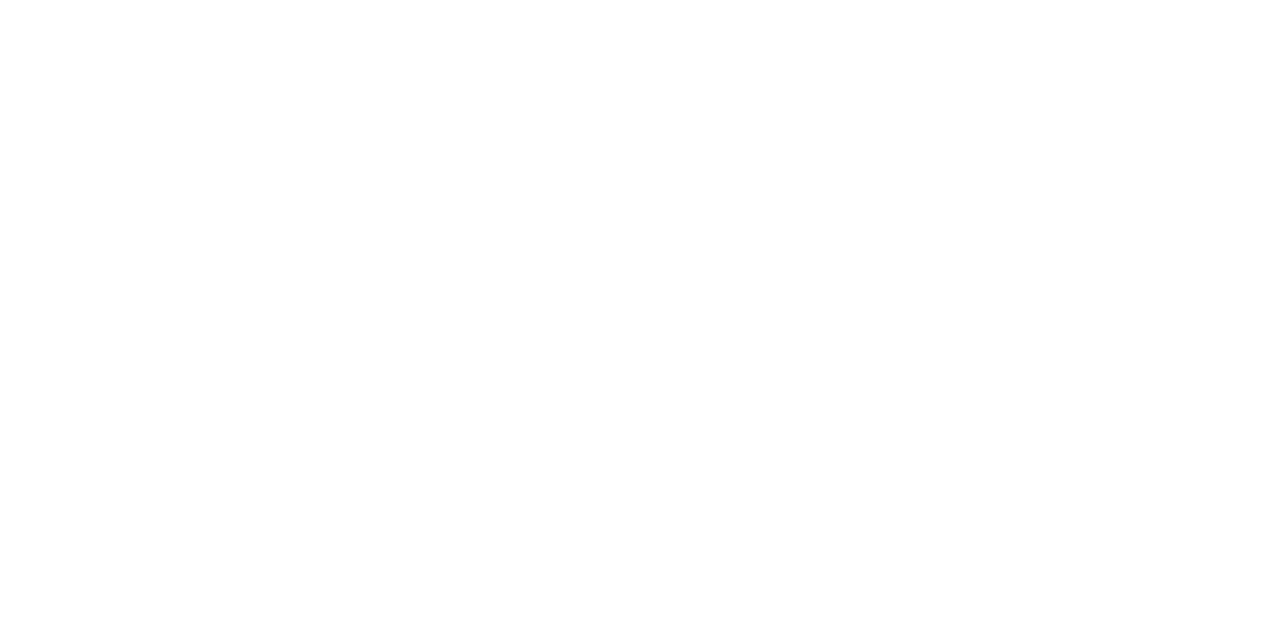
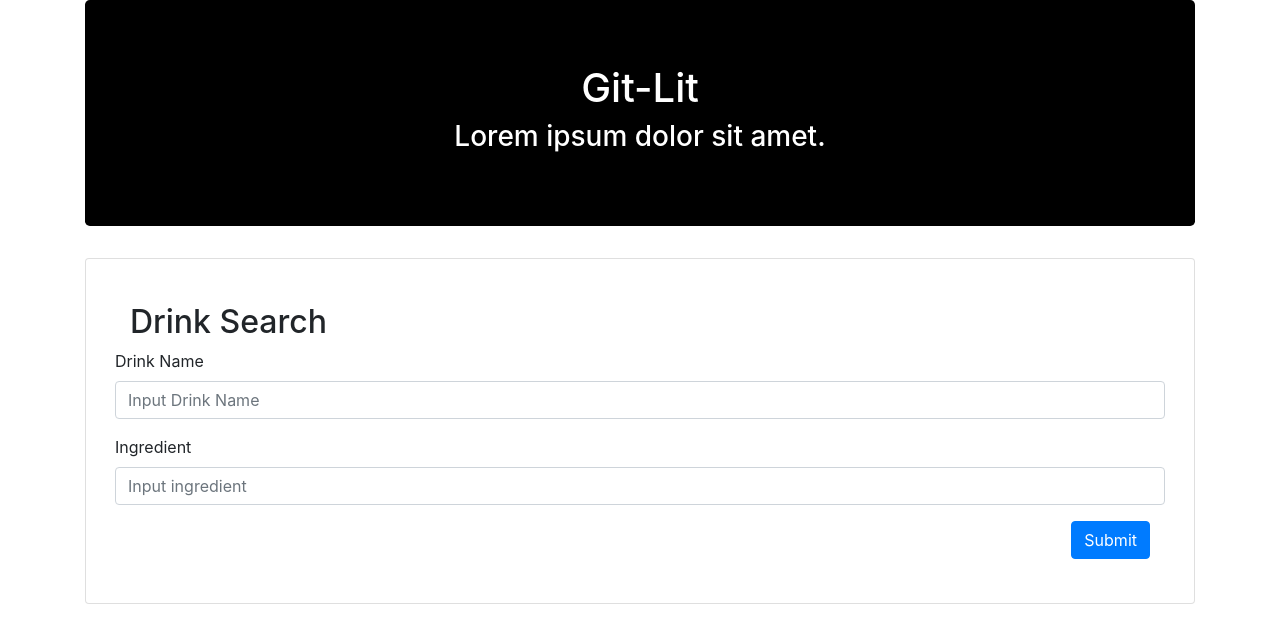
Before and after one commit to torre-matthew/Git-Lit, a plain HTML site: page index.html in a window 1280 px wide. Drawn offline with nearby package versions, Linux system fonts and the light colour scheme.

Commit message:
added jumbotron and form group for drink name & ingredient

```diff
--- a/index.html
+++ b/index.html
@@ -13,6 +13,39 @@
 </head>
 <body>
 
+    <div class="container">
+        <!-- Jumbotron -->
+        <div class="jumbotron" style="background-color: black; color: white">
+                <h1 class="text-center">Git-Lit</h1>
+                <h3 class="text-center">Lorem ipsum dolor sit amet.</h3>
+        </div>
+
+        <div class="row">
+                <div class="col-md-12">
+                    <!-- Add Drink Name/ ingredient  -->
+                    <div class="card mb-4 p-4">
+                        <div class="card-body">
+                            <h2>Drink Search</h2>
+                            <!-- Entry Form -->
+                            <form>
+                                <div class="form-group row">
+                                    <label for="drink-name-input">Drink Name</label>
+                                    <input class="form-control" id="drink-name-input" placeholder="Input Drink Name" type="text">
+                                </div>
+                                <div class="form-group row">
+                                    <label for="ingredient-input">Ingredient</label>
+                                    <input class="form-control" id="ingredient-input" placeholder="Input ingredient" type="text">
+                                </div>
+                                <button class="btn btn-primary float-right" id="add-drink-choices-btn">Submit</button>
+                            </form>
+                        </div>
+                    </div>
+                </div>
+        </div>
+
+
+    </div>
+
 <script src="https://code.jquery.com/jquery-3.3.1.js" integrity="sha256-2Kok7MbOyxpgUVvAk/HJ2jigOSYS2auK4Pfzbm7uH60=" crossorigin="anonymous"></script>
 <script src="https://cdnjs.cloudflare.com/ajax/libs/popper.js/1.14.3/umd/popper.min.js" integrity="sha384-ZMP7rVo3mIykV+2+9J3UJ46jBk0WLaUAdn689aCwoqbBJiSnjAK/l8WvCWPIPm49" crossorigin="anonymous"></script>
 <script src="https://stackpath.bootstrapcdn.com/bootstrap/4.1.3/js/bootstrap.min.js" integrity="sha384-ChfqqxuZUCnJSK3+MXmPNIyE6ZbWh2IMqE241rYiqJxyMiZ6OW/JmZQ5stwEULTy" crossorigin="anonymous"></script>
```
